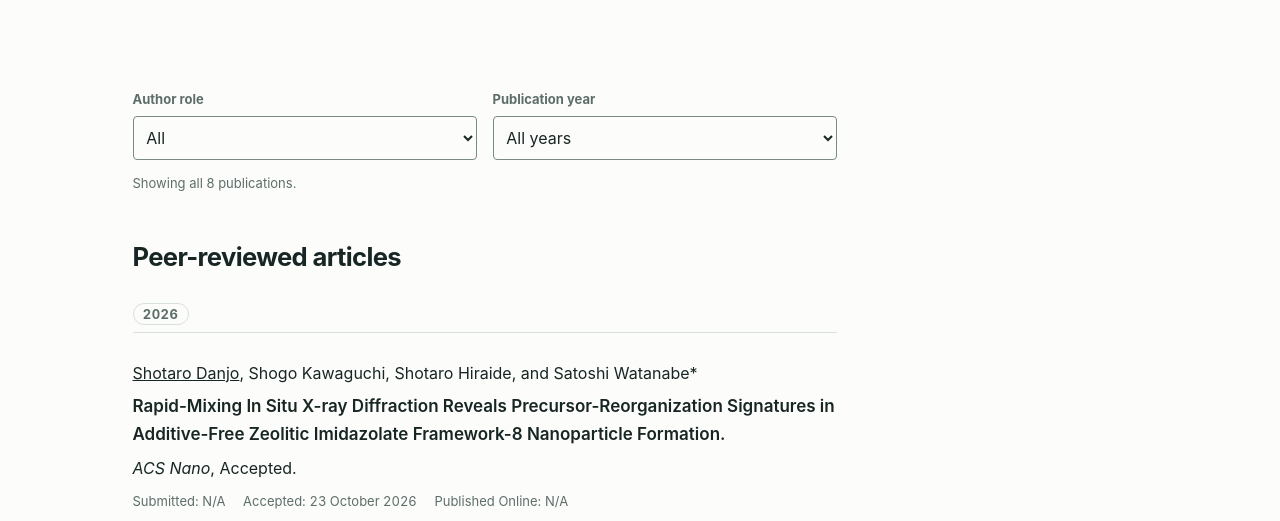
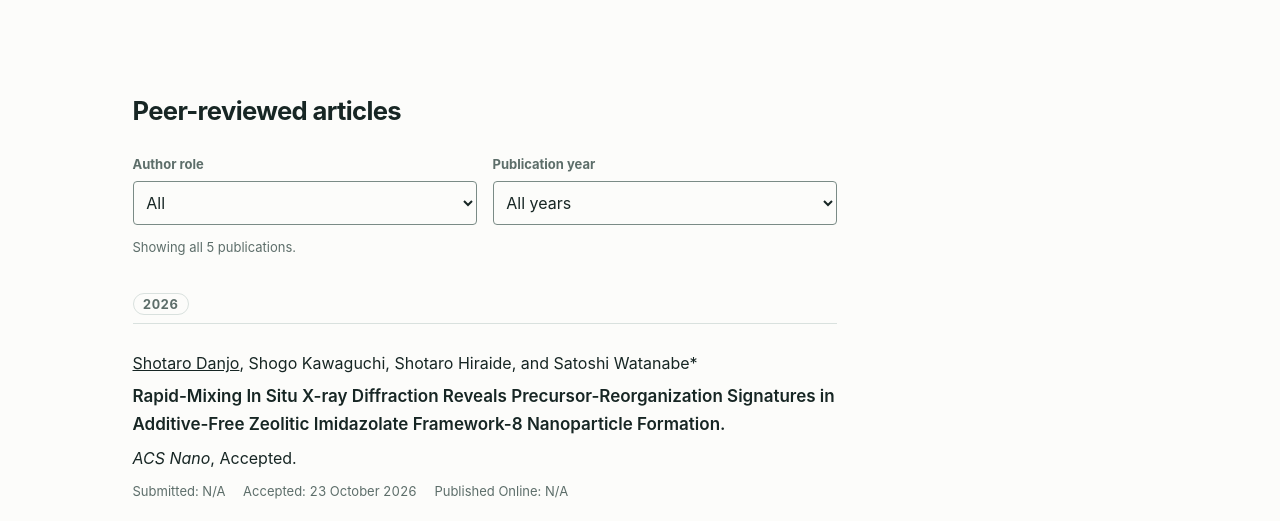
Before and after one commit to Shotaro-D/shotaro-d.github.io, a plain HTML site: page en/publications.html in a window 1280 px wide. Shown: the part 279-800 px from the top of the page. Drawn offline with Linux system fonts and the light colour scheme.

Commit message:
List other publications without year groups
Show the "Other publications" section as a single list with the year in
parentheses after each entry, and limit the author/year filters to the
peer-reviewed articles, placing them under that heading.

Co-Authored-By: Claude Opus 5.5 <noreply@anthropic.com>

```diff
--- a/assets/css/style.css
+++ b/assets/css/style.css
@@ -792,13 +792,9 @@ a:hover {
   white-space: nowrap;
 }
 
-/* 論文一覧の絞り込み（main.js が中身を生成する。JavaScript 無効時は hidden のまま）。 */
+/* 査読論文の絞り込み（main.js が中身を生成する。JavaScript 無効時は hidden のまま）。 */
 .publication-filters {
-  margin: 0 0 2.4rem;
-}
-
-.content .publication-filters + h2 {
-  margin-top: 0;
+  margin: 0 0 1.8rem;
 }
 
 .publication-filters-fields {
@@ -846,13 +842,10 @@ a:hover {
   display: none;
 }
 
-/* 絞り込みで非表示になった項目があっても，見出し直後の余白と末尾の罫線を保つ。 */
+/* 絞り込み欄の直後に来る年ラベル（非表示の年があれば最初に表示される年）は上余白をなくす。 */
+.content .publication-filters + .publication-year,
 .content .publication-year.is-leading {
   margin-top: 0;
-}
-
-.publication.is-last-visible {
-  border-bottom: 1px solid var(--line);
 }
 
 .content h2.presentation-year {
--- a/assets/js/main.js
+++ b/assets/js/main.js
@@ -150,12 +150,11 @@ document.addEventListener('focusin', (event) => {
   });
 })();
 
-// 論文一覧の絞り込み（著者区分・出版年）。data-publication-filters の枠にフォームを生成する。
+// 査読論文の絞り込み（著者区分・出版年）。data-publication-filters の枠にフォームを生成する。
 // JavaScript が無効なら枠は hidden のままで，全件をそのまま表示する。
 (() => {
   const mount = document.querySelector('[data-publication-filters]');
-  const content = mount?.closest('.content');
-  if (!content) return;
+  if (!mount) return;
 
   const isEn = document.documentElement.lang.startsWith('en');
   const text = isEn
@@ -194,25 +193,22 @@ document.addEventListener('focusin', (event) => {
         separator: '・',
       };
 
-  // h2（査読論文・その他）ごとに，年ラベルとその下の論文をまとめる。出版年は年ラベルから読む。
-  const sections = [];
-  for (const element of content.children) {
-    if (element.tagName === 'H2') {
-      sections.push({ heading: element, groups: [] });
-    } else if (element.classList.contains('publication-year')) {
-      sections.at(-1)?.groups.push({ label: element, year: element.textContent.trim(), records: [] });
-    } else if (element.classList.contains('publication')) {
-      const group = sections.at(-1)?.groups.at(-1);
-      if (!group) continue;
+  // 枠から次の h2（その他）までの年ラベルと論文をまとめる。出版年は年ラベルから読む。
+  const groups = [];
+  for (let element = mount.nextElementSibling; element && element.tagName !== 'H2'; element = element.nextElementSibling) {
+    if (element.classList.contains('publication-year')) {
+      groups.push({ label: element, year: element.textContent.trim(), records: [] });
+    } else if (element.classList.contains('publication') && groups.length > 0) {
       // 著者行が下線（本人）から始まれば筆頭著者，本人名に * が付いていれば責任著者。
       const authors = element.querySelector('p');
       const self = authors?.querySelector('u');
       const first = Boolean(self) && authors.textContent.trimStart().startsWith(self.textContent.trim());
       const corresponding = Boolean(self) && (self.textContent.includes('*') || /^\s*\*/.test(self.nextSibling?.textContent ?? ''));
+      const group = groups.at(-1);
       group.records.push({ element, year: group.year, first, corresponding });
     }
   }
-  const records = sections.flatMap((section) => section.groups.flatMap((group) => group.records));
+  const records = groups.flatMap((group) => group.records);
   if (records.length === 0) return;
 
   // 該当なしの区分や，結果が前の区分と同じになる区分（例: 責任著者の論文がまだない）は選択肢に出さない。
@@ -263,42 +259,33 @@ document.addEventListener('focusin', (event) => {
   status.className = 'publication-filters-status';
   status.setAttribute('role', 'status');
 
-  for (const section of sections) {
-    section.empty = document.createElement('p');
-    section.empty.className = 'publication-filters-empty';
-    section.empty.textContent = text.empty;
-    section.empty.hidden = true;
-    section.heading.after(section.empty);
-  }
+  const empty = document.createElement('p');
+  empty.className = 'publication-filters-empty';
+  empty.textContent = text.empty;
+  empty.hidden = true;
+  mount.after(empty);
 
   const apply = () => {
     const mode = modes.find((entry) => entry.value === author.select.value) ?? modes[0];
     const selectedYear = year.select.value;
     let count = 0;
-    let lastVisible = null;
+    let leading = null;
 
-    for (const section of sections) {
-      let leading = null;
-      for (const group of section.groups) {
+    for (const group of groups) {
       let groupCount = 0;
       for (const record of group.records) {
         const show = mode.matches(record) && (selectedYear === 'all' || record.year === selectedYear);
         record.element.hidden = !show;
-          record.element.classList.remove('is-last-visible');
-          if (show) {
-            groupCount += 1;
-            lastVisible = record.element;
-          }
+        if (show) groupCount += 1;
       }
       group.label.hidden = groupCount === 0;
-        group.label.classList.remove('is-leading');
-        if (groupCount > 0 && !leading) leading = group.label;
+      // 表示される最初の年ラベルは，絞り込み欄の直後として上余白をなくす。
+      const isLeading = groupCount > 0 && !leading;
+      group.label.classList.toggle('is-leading', isLeading);
+      if (isLeading) leading = group.label;
       count += groupCount;
     }
-      leading?.classList.add('is-leading');
-      section.empty.hidden = Boolean(leading);
-    }
-    lastVisible?.classList.add('is-last-visible');
+    empty.hidden = count > 0;
 
     const conditions = [
       mode.value !== 'all' && text.modes[mode.value],
--- a/en/publications.html
+++ b/en/publications.html
@@ -76,9 +76,9 @@
     <section class="section">
       <div class="container">
         <div class="content">
+          <h2>Peer-reviewed articles</h2>
+
           <div class="publication-filters" data-publication-filters hidden></div>
-
-          <h2>Peer-reviewed articles</h2>
 
           <p class="publication-year">2026</p>
 
@@ -180,22 +180,16 @@
 
           <h2>Other publications</h2>
 
-          <p class="publication-year">2026</p>
+          <article class="publication">
+            <p lang="ja"><u>段上 翔太郎</u>，渡邉 哲．核生成過程の直接観察によるナノ合金の形成機構解明 ―TR-XRD測定系の構築とZIF-8モデル系による実証―．<em>ホソカワ粉体工学振興財団年報</em>，33，125–129 (2026)．<a href="https://doi.org/10.14356/hptf.24502" target="_blank" rel="noreferrer">DOI: 10.14356/hptf.24502</a></p>
+          </article>
 
           <article class="publication">
-            <p lang="ja"><u>段上 翔太郎</u>，渡邉 哲．核生成過程の直接観察によるナノ合金の形成機構解明 ―TR-XRD測定系の構築とZIF-8モデル系による実証―．<em>ホソカワ粉体工学振興財団年報</em>，33，125–129．<a href="https://doi.org/10.14356/hptf.24502" target="_blank" rel="noreferrer">DOI: 10.14356/hptf.24502</a></p>
+            <p lang="ja"><u>段上 翔太郎</u>，渡邉 哲．Pd-Ru合金ナノ粒子の室温フロー合成とCO酸化反応特性評価．<em>Colloid &amp; Interface Communications</em>，50(2)，23–26 (2025)．<a href="https://doi.org/10.57534/cicommun.50.2_23" target="_blank" rel="noreferrer">DOI: 10.57534/cicommun.50.2_23</a></p>
           </article>
 
-          <p class="publication-year">2025</p>
-
           <article class="publication">
-            <p lang="ja"><u>段上 翔太郎</u>，渡邉 哲．Pd-Ru合金ナノ粒子の室温フロー合成とCO酸化反応特性評価．<em>Colloid &amp; Interface Communications</em>，50(2)，23–26．<a href="https://doi.org/10.57534/cicommun.50.2_23" target="_blank" rel="noreferrer">DOI: 10.57534/cicommun.50.2_23</a></p>
-          </article>
-
-          <p class="publication-year">2024</p>
-
-          <article class="publication">
-            <p lang="ja"><u>段上 翔太郎</u>*．International Powder and Nanotechnology Forum 2024 (IPNF2024) 参加報告．<em>粉体工学会誌</em>，61(9)，580–582．<a href="https://www.sptj.jp/assets/doc/publication/kaishi/2024/61-09/sonota_61-09.pdf" target="_blank" rel="noreferrer">PDF</a></p>
+            <p lang="ja"><u>段上 翔太郎</u>*．International Powder and Nanotechnology Forum 2024 (IPNF2024) 参加報告．<em>粉体工学会誌</em>，61(9)，580–582 (2024)．<a href="https://www.sptj.jp/assets/doc/publication/kaishi/2024/61-09/sonota_61-09.pdf" target="_blank" rel="noreferrer">PDF</a></p>
           </article>
         </div>
       </div>
```
Also changed, not shown: publications.html (+7 -13 lines). Lines whose indentation alone changed are shown as unchanged.
